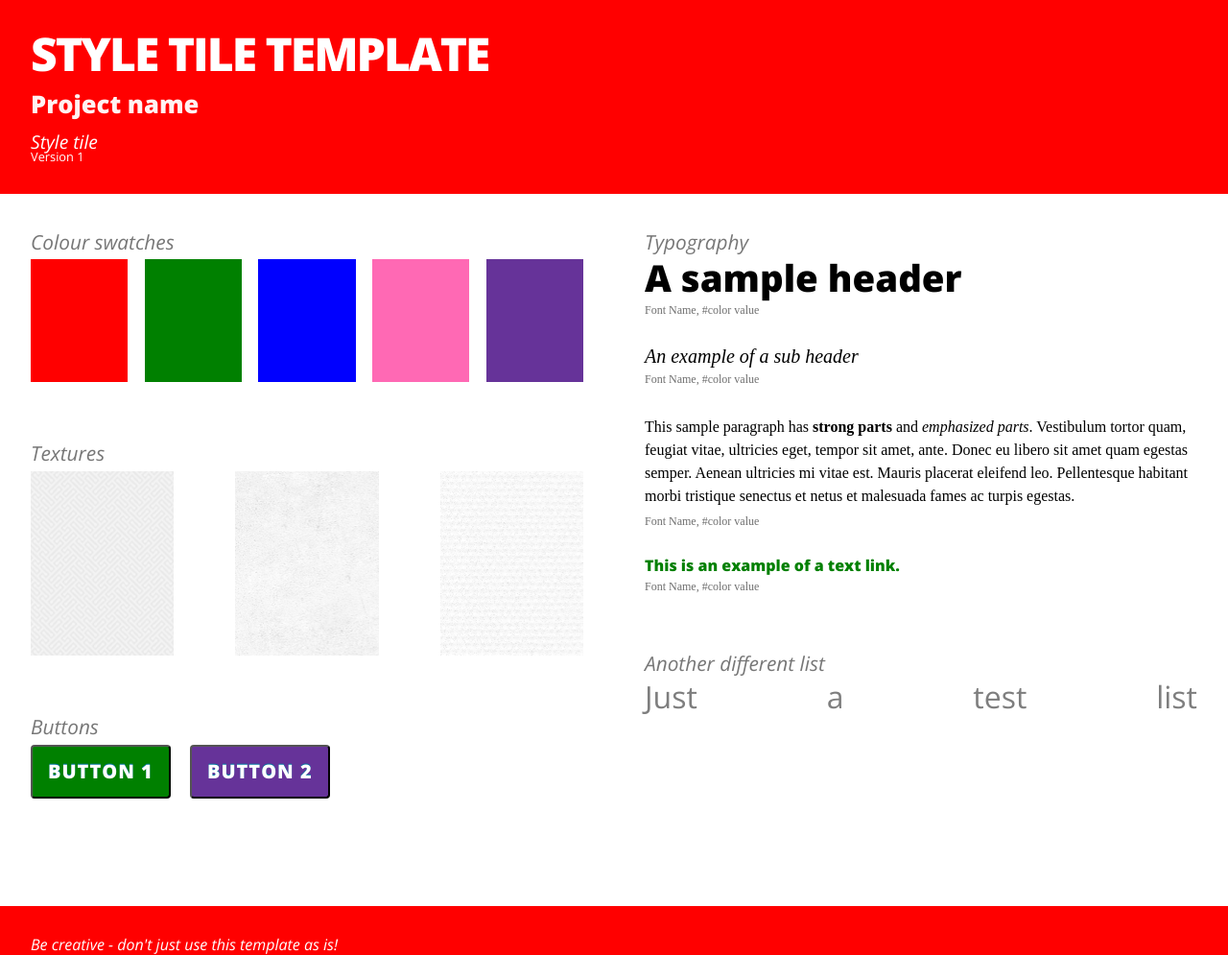
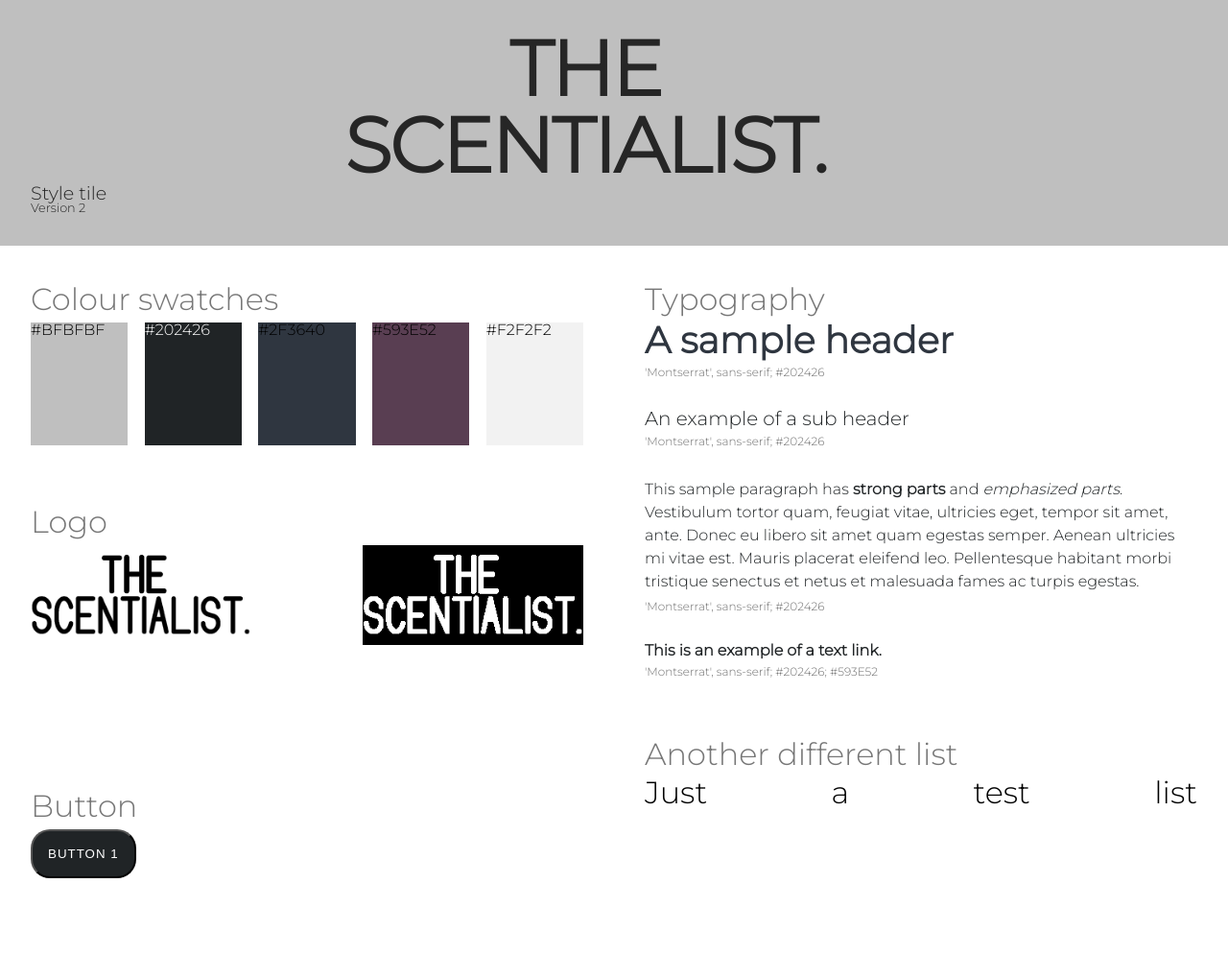
Before and after one commit to Maria-Lavinia/style-tile, a plain HTML site: page index.html in a window 1280 px wide. Shown: the top 995 px of the page at 96% size. Drawn offline with nearby package versions, Linux system fonts and the light colour scheme; a web font is replaced by a local one.

Commit message:
the scentialist style tile complete

```diff
--- a/css/style.css
+++ b/css/style.css
@@ -1,50 +1,36 @@
 /* change these */
 
-@import url("https://fonts.googleapis.com/css?family=Open+Sans:400italic,800italic,400,800");
-/* @import url('https://fonts.googleapis.com/css?family=Open+Sans&display=swap'); */
-@import url("https://fonts.googleapis.com/css?family=Droid+Serif:400,700,400italic,700italic");
+@import url("https://fonts.googleapis.com/css2?family=Montserrat:wght@300&display=swap");
+@import url("https://fonts.googleapis.com/css2?family=Montserrat:wght@300&family=Playfair+Display:wght@500&display=swap");
+/* @import url('https://fonts.googleapis.com/css2?family=Bebas+Neue&display=swap');
+@import url('https://fonts.googleapis.com/css2?family=Cinzel:wght@600&display=swap'); */
 
 * {
   box-sizing: border-box;
 }
 
-/* THIS IS ALL meant for editing. You might want to do it differently,
-name the variables differently,
-use the fonts in other ways in the font hierarchy etc. */
+:root {
+  --bg-color: #bfbfbf;
+  --link-hover-color: #2f3640;
+  --link-color: #202426;
+  --color-4: #593e52;
+  --color-5: #f2f2f2;
 
-/* change these */
-:root {
-  --bg-color: red;
-  --link-color: green;
-  --link-hover-color: blue;
-  --color-4: hotpink;
-  --color-5: rebeccapurple;
-
-  --primary-font: "Open Sans", sans-serif;
-  --secondary-font: "Droid Serif", serif;
-  --main-text-color: #000;
+  --primary-font: "Montserrat", sans-serif;
+  --secondary-font: "Montserrat", sans-serif;
+  --main-text-color: #202426;
 
   --white-space: 1rem;
 }
 
-button {
-  transition: all 3s;
-}
-a {
-  transition: all 3s;
-}
 button:hover {
-  background-color: var(--link-hover-color);
-  transform: scale(3) rotate(40deg);
-}
-
-button:active {
-  background-color: var(--bg-color);
+  background-color: transparent;
+  color: #593e52;
+  border-color: #593e52;
 }
 
 a:hover {
-  color: var(--link-hover-color);
-  font-size: 4rem;
+  color: #593e52;
 }
 html {
   font-size: 100%;
@@ -71,28 +57,23 @@ footer {
 }
 
 .header-wrapper h1 {
-  font-size: 3rem;
-  text-transform: uppercase;
+  font-size: 5rem;
+  /* text-transform: uppercase; */
   letter-spacing: -2px;
   padding-right: 0.75em;
   font-weight: bold;
-  color: white;
-}
-
-.header-wrapper h2 {
-  font-size: 1.6em;
-  color: rgba(255, 255, 255, 0.95);
-  font-weight: bold;
-  margin: var(--white-space) 0;
+  color: #262626;
+  text-align: center;
 }
 
 .header-wrapper h3 {
   font-size: 1.2rem;
-  font-style: italic;
+  color: #262626;
 }
 
 .header-wrapper h4 {
   font-size: 0.8rem;
+  color: #262626;
 }
 
 main {
@@ -104,8 +85,7 @@ section {
 }
 
 .section-heading {
-  font-style: italic;
-  font-size: 1.3rem;
+  font-size: 2rem;
   color: #777;
   margin: 0.5rem 0;
 }
@@ -131,6 +111,7 @@ ul li:last-child {
 
 .color-swatch-2 {
   background-color: var(--link-color);
+  color: white;
 }
 
 .color-swatch-3 {
@@ -139,10 +120,12 @@ ul li:last-child {
 
 .color-swatch-4 {
   background-color: var(--color-4);
+  color: black;
 }
 
 .color-swatch-5 {
   background-color: var(--color-5);
+  color: black;
 }
 
 .textures li {
@@ -152,19 +135,15 @@ ul li:last-child {
 }
 
 .texture-swatch-1 {
-  background: url(../img/pw_maze_white.png) top left repeat;
+  background: url(../img/thescentialistLOGO.png);
+  background-repeat: no-repeat;
+  background-size: contain;
 }
 
 .texture-swatch-2 {
-  background: url(../img/subtle_grunge.png) top left repeat;
-}
-
-.texture-swatch-1 {
-  background: url(../img/pw_maze_white.png) top left repeat;
-}
-
-.texture-swatch-3 {
-  background: url(../img/white_paperboard.png) top left repeat;
+  background: url(../img/thescentialistLOGO-negative.png);
+  background-repeat: no-repeat;
+  background-size: contain;
 }
 
 .images ul {
@@ -180,30 +159,25 @@ ul li:last-child {
 
 button {
   padding: 1rem;
-  border-radius: 4px;
+  border-radius: 20px;
   background: var(--link-color);
   text-align: center;
   text-decoration: none;
-  font: bold 1.25em/1 var(--primary-font);
+  /* font: bold 1.25em/1 var(--secondary-font); */
   letter-spacing: 1px;
   color: white;
   text-transform: uppercase;
-  text-shadow: 0px -1px 0px #0374a0;
-  transition: all 0.2s ease;
+  /* transition: all 0.2s ease; */
   cursor: pointer;
   margin: 0 1rem 1rem 0;
 }
 
-.secondary-button {
-  background: var(--color-5);
-}
-
-button:focus,
+/* button:focus,
 button:active,
 button:focus-within {
   outline: 0;
   border-radius: 4px;
-}
+} */
 
 .typography-main {
   color: var(--main-text-color);
@@ -212,11 +186,11 @@ button:focus-within {
 .h1-sample {
   font-size: 2.4rem;
   font-weight: bold;
+  color: #2f3640;
 }
 
 .h2-sample {
   font-family: var(--secondary-font);
-  font-style: italic;
   font-size: 1.25rem;
 }
 
@@ -235,8 +209,8 @@ em {
 }
 
 a {
-  font-family: var(--primary-font);
-  color: var(--link-color);
+  font-family: var(--secondary-font);
+  color: #202426;
   font-weight: bold;
   text-decoration: none;
   transition: all 0.2s;
@@ -252,15 +226,12 @@ p[class*="font-details-"] {
 
 .adjectives ul {
   font-size: 2rem;
-  opacity: 0.5;
-}
-
-.adjectives ul {
+  display: flex;
   flex-direction: column;
 }
 
 footer {
-  font-style: italic;
+  color: #0d0d0d;
 }
 
 @media (min-width: 800px) {
--- a/index.html
+++ b/index.html
@@ -11,10 +11,10 @@
   <body>
     <div class="full-width header-wrapper">
       <header>
-        <h1>Style Tile Template</h1>
-        <h2>Project name</h2>
+
+        <h1>THE <br>SCENTIALIST.</h1>
         <h3>Style tile</h3>
-        <h4>Version 1</h4>
+        <h4>Version 2</h4>
       </header>
     </div>
 
@@ -23,26 +23,25 @@
         <section class="swatches">
           <h3 class="section-heading">Colour swatches</h3>
           <ul class="swatchgrid">
-            <li class="color-swatch-1"></li>
-            <li class="color-swatch-2"></li>
-            <li class="color-swatch-3"></li>
-            <li class="color-swatch-4"></li>
-            <li class="color-swatch-5"></li>
+            <li class="color-swatch-1">#BFBFBF</li>
+            <li class="color-swatch-2">#202426</li>
+            <li class="color-swatch-3">#2F3640</li>
+            <li class="color-swatch-4">#593E52</li>
+            <li class="color-swatch-5">#F2F2F2</li>
           </ul>
         </section>
         <section class="textures">
-          <h3 class="section-heading">Textures</h3>
+          <h3 class="section-heading">Logo</h3>
           <ul class="swatchgrid">
             <li class="texture-swatch-1"></li>
             <li class="texture-swatch-2"></li>
-            <li class="texture-swatch-3"></li>
           </ul>
         </section>
         <section class="buttons">
-          <h3 class="section-heading">Buttons</h3>
+          <h3 class="section-heading">Button</h3>
           <div>
             <button type="button" class="primary-button">Button 1</button>
-            <button type="button" class="secondary-button">Button 2</button>
+            <!-- <button type="button" class="secondary-button">Button 2</button> -->
           </div>
         </section>
       </div>
@@ -53,13 +52,13 @@
           <h3 class="section-heading">Typography</h3>
           <h1 class="h1-sample">A sample header</h1>
           <p class="font-details-h1">
-            <span class="font-name">Font Name</span>,
-            <span class="font-color">#color value</span>
+            <span class="font-name">'Montserrat', sans-serif</span>;
+            <span class="font-color">#202426</span>
           </p>
           <h2 class="h2-sample">An example of a sub header</h2>
           <p class="font-details-h2">
-            <span class="font-name">Font Name</span>,
-            <span class="font-color">#color value</span>
+            <span class="font-name">'Montserrat', sans-serif</span>;
+            <span class="font-color">#202426</span>
           </p>
           <p class="typography-sample">
             This sample paragraph has <strong>strong parts</strong> and
@@ -70,15 +69,15 @@
             netus et malesuada fames ac turpis egestas.
           </p>
           <p class="font-details-p">
-            <span class="font-name">Font Name</span>,
-            <span class="font-color">#color value</span>
+            <span class="font-name">'Montserrat', sans-serif</span>;
+            <span class="font-color">#202426</span>
           </p>
           <a href="#" class="typography-sample"
             >This is an example of a text link.</a
           >
           <p class="font-details-a">
-            <span class="font-name">Font Name</span>,
-            <span class="font-color">#color value</span>
+            <span class="font-name">'Montserrat', sans-serif</span>;
+            <span class="font-color">#202426; #593E52</span>
           </p>
         </section>
         <section class="adjectives">
@@ -96,7 +95,7 @@
 
     <div class="full-width">
       <footer>
-        <p>Be creative - don't just use this template as is!</p>
+        &copy; Maria-Lavinia Otelea
       </footer>
     </div>
   </body>
```
Also changed, not shown: img/thescentialistLOGO-negative.png (added), img/thescentialistLOGO.png (added).
